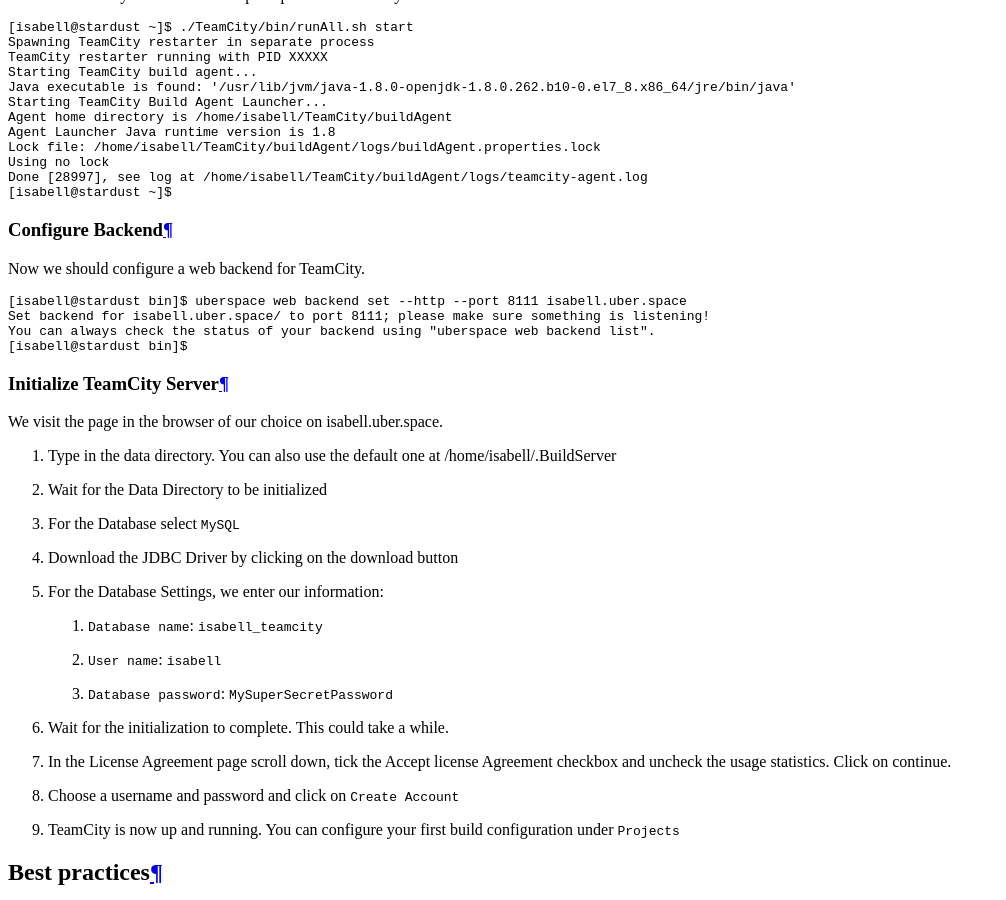
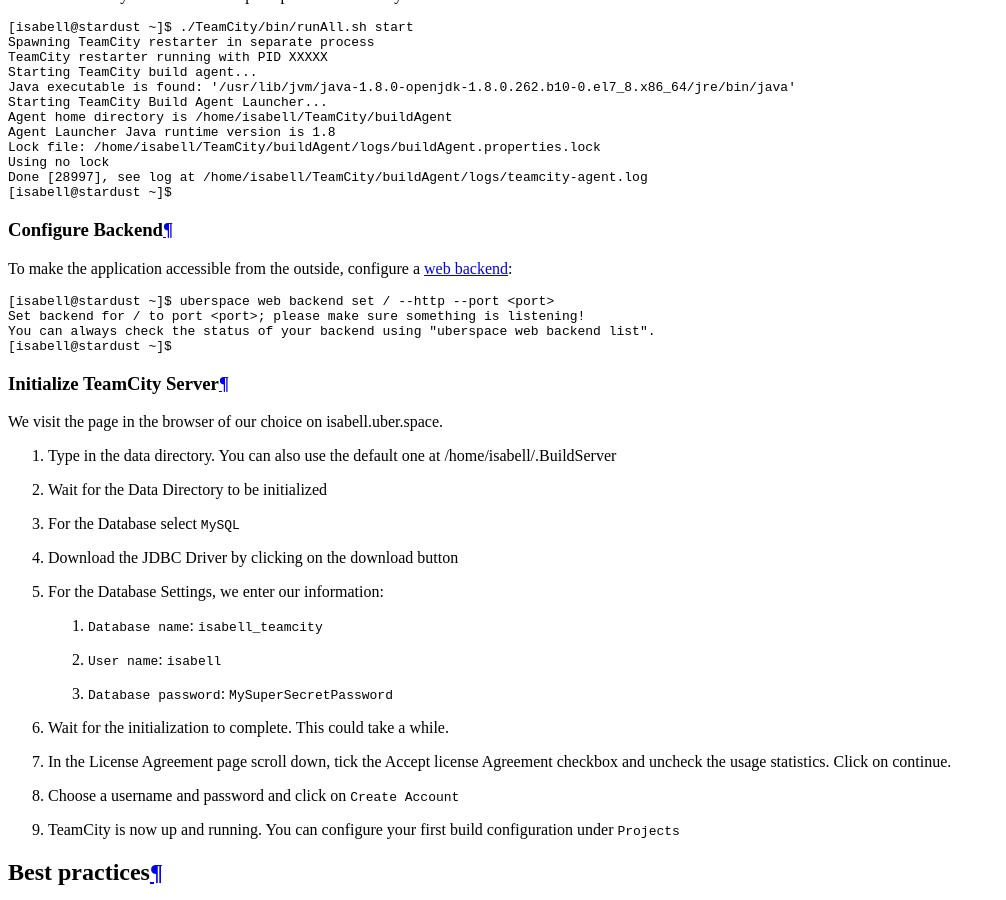
Before and after one commit to Uberspace/lab, a Sphinx documentation site: the page built from source/guide_teamcity.rst, in a window 1280 px wide and 900 px high, scrolled down 4993 px. Shown: the whole window, without its empty margins (0-1006 px from the left). Built offline with Sphinx 7.4.7 and the Read the Docs theme 2.0.0, drawn with Linux system fonts in a browser that asks for light colours.

Commit message:
[TeamCity] use web backend include

```diff
--- a/source/guide_teamcity.rst
+++ b/source/guide_teamcity.rst
@@ -106,15 +106,7 @@
 
 Configure Backend
 ------
-Now we should configure a web backend for TeamCity.
-
-::
-
- [isabell@stardust bin]$ uberspace web backend set --http --port 8111 isabell.uber.space
- Set backend for isabell.uber.space/ to port 8111; please make sure something is listening!
- You can always check the status of your backend using "uberspace web backend list".
- [isabell@stardust bin]$
-
+.. include:: includes/web-backend.rst
 
 Initialize TeamCity Server
 ------
```
